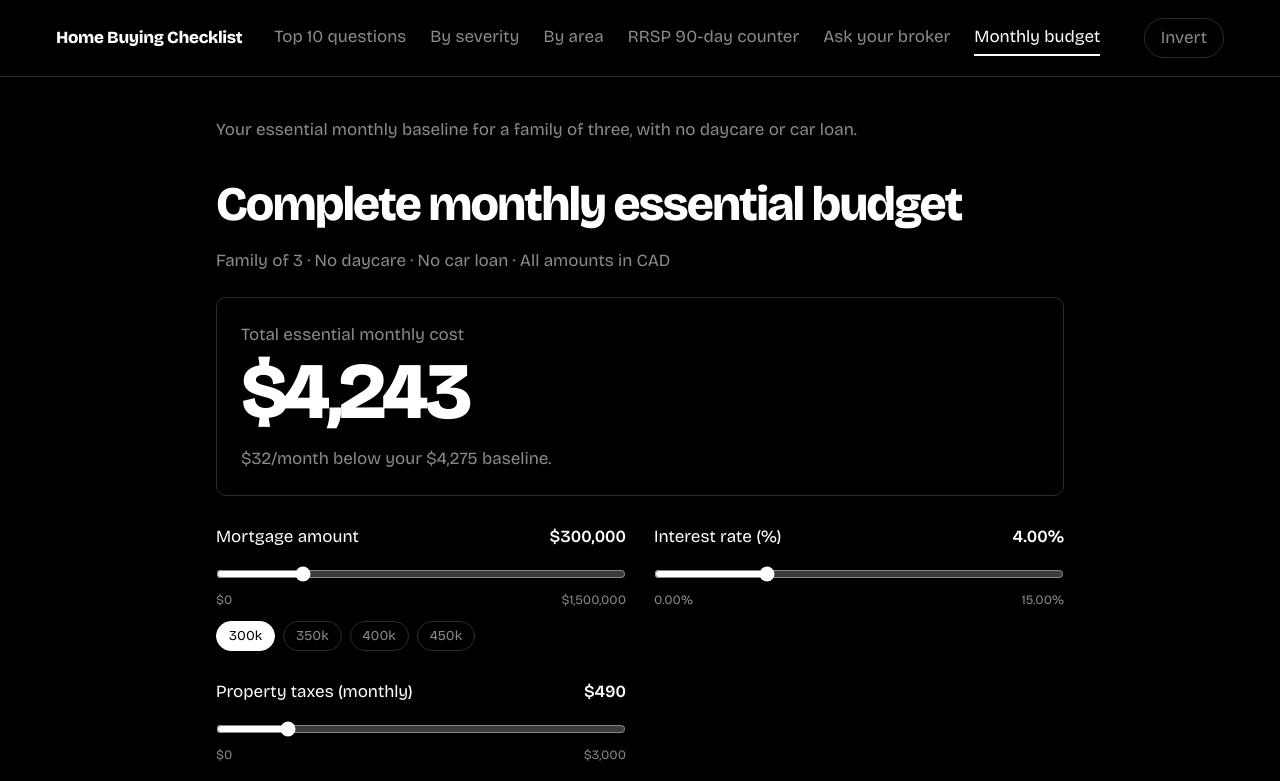
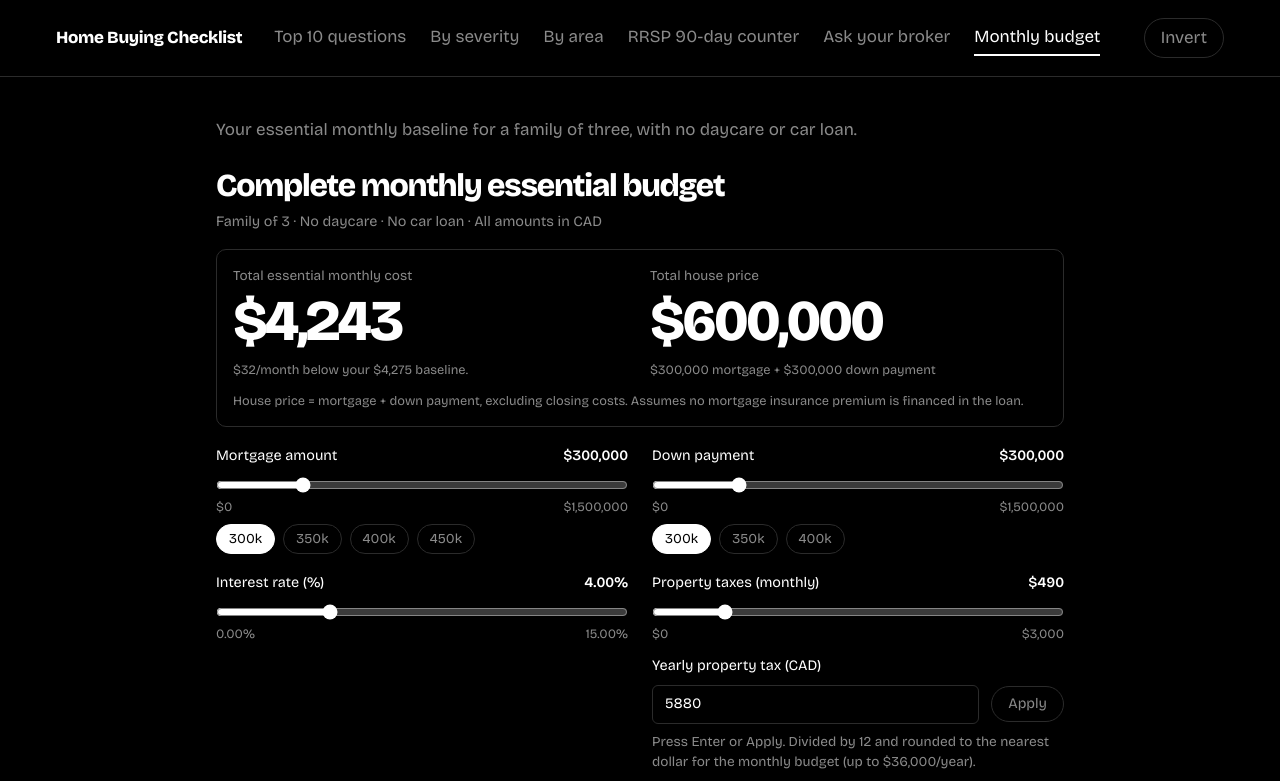
Before and after one commit to omor-faruque/hbcl, a plain HTML site: page index.html in a window 1280 px wide. Both pictures are taken after a click on the tab "Monthly budget". Shown: the top 781 px of the page. Drawn offline with nearby package versions, Linux system fonts and the light colour scheme.

Commit message:
Refactor budget controls and update styles

```diff
--- a/index.html
+++ b/index.html
@@ -158,18 +158,20 @@ a.pill:hover{background:var(--fg);color:var(--bg)}
 .rr-question{border-left:3px solid var(--fg);padding:4px 0 4px 14px;margin:16px 0 0}
 .rr-question b{display:block;font-weight:600}
 .rr-question p{margin:4px 0 0;color:var(--mid);font-size:.95rem}
-.budget-heading{font-size:clamp(2rem,5vw,3rem);line-height:1.1;letter-spacing:-.04em;margin:28px 0 12px}
-.budget-summary{border:1px solid var(--line);border-radius:10px;padding:24px;margin:24px 0}
-.budget-total{display:block;font-size:clamp(3rem,10vw,5rem);font-weight:800;letter-spacing:-.05em;line-height:1.1;font-variant-numeric:tabular-nums}
-.budget-summary p{margin:10px 0 0;color:var(--mid)}
-.budget-controls{display:grid;grid-template-columns:repeat(2,minmax(0,1fr));gap:28px;margin:28px 0}
+.budget-heading{font-size:clamp(1.5rem,4vw,2rem);line-height:1.1;letter-spacing:-.04em;margin:18px 0 8px}
+.budget-subtitle{margin:0;font-size:.9rem}
+.budget-summary{display:grid;grid-template-columns:repeat(2,minmax(0,1fr));gap:12px 20px;border:1px solid var(--line);border-radius:10px;padding:16px;margin:16px 0;font-size:.85rem}
+.budget-total{display:block;font-size:clamp(1.9rem,4.5vw,4.2rem);font-weight:800;letter-spacing:-.05em;line-height:1.1;font-variant-numeric:tabular-nums;margin-top:4px}
+.budget-summary p{margin:6px 0 0;color:var(--mid);font-size:.8rem}
+.budget-summary .budget-price-note{grid-column:1/-1;margin:0}
+.budget-controls{display:grid;grid-template-columns:repeat(2,minmax(0,1fr));gap:18px 24px;margin:18px 0;font-size:.9rem}
 .budget-controls label{display:flex;justify-content:space-between;gap:12px;flex-wrap:wrap}
 .budget-controls output{font-weight:600;font-variant-numeric:tabular-nums}
-.budget-controls input{display:block;width:100%;margin:16px 0 8px;accent-color:var(--fg);cursor:pointer}
+.budget-controls input{display:block;width:100%;margin:10px 0 4px;accent-color:var(--fg);cursor:pointer}
 .budget-range{display:flex;justify-content:space-between;font-size:.8rem;color:var(--mid)}
-.budget-presets{display:flex;gap:8px;flex-wrap:wrap;margin-top:12px}
+.budget-presets{display:flex;gap:8px;flex-wrap:wrap;margin-top:8px}
 .budget-presets .rr-toggle{font-size:.85rem;padding:4px 12px}
-.annual-tax{margin-top:20px}
+.annual-tax{margin-top:12px}
 .annual-tax-entry{display:flex;align-items:center;gap:12px;margin:8px 0}
 .annual-tax-entry input{min-width:0;margin:0;background:var(--bg);border:1px solid var(--line);border-radius:6px;padding:8px 12px;cursor:text}
 .annual-tax p{margin:8px 0 0;color:var(--mid);font-size:.85rem}
@@ -381,7 +383,8 @@ function mortgagePayment(amount,rate){
   return monthly===0?amount/300:amount*monthly/-Math.expm1(-300*Math.log1p(monthly));
 }
 const BUDGET_CONTROLS = [
-  {key:'amount',id:'mortgage-amount',label:'Mortgage amount',max:1500000,step:1,value:300000},
+  {key:'amount',id:'mortgage-amount',label:'Mortgage amount',max:1500000,step:1,value:300000,presets:[300000,350000,400000,450000]},
+  {key:'downPayment',id:'down-payment',label:'Down payment',max:1500000,step:1,value:300000,presets:[300000,350000,400000]},
   {key:'rate',id:'mortgage-rate',label:'Interest rate (%)',max:15,step:0.01,value:4},
   {key:'tax',id:'property-tax',label:'Property taxes (monthly)',max:3000,step:1,value:490}
 ];
@@ -389,11 +392,19 @@ function budgetHTML(){
   const saved=store.get('hbc2.budget',{});
   return `<section aria-labelledby="budget-title">
     <h1 id="budget-title" class="budget-heading">Complete monthly essential budget</h1>
-    <p class="muted">Family of 3 &middot; No daycare &middot; No car loan &middot; All amounts in CAD</p>
+    <p class="muted budget-subtitle">Family of 3 &middot; No daycare &middot; No car loan &middot; All amounts in CAD</p>
     <div class="budget-summary" aria-live="polite" aria-atomic="true">
-      <span class="muted">Total essential monthly cost</span>
-      <strong id="budget-total" class="budget-total"></strong>
-      <p id="budget-comparison"></p>
+      <div>
+        <span class="muted">Total essential monthly cost</span>
+        <strong id="budget-total" class="budget-total"></strong>
+        <p id="budget-comparison"></p>
+      </div>
+      <div>
+        <span class="muted">Total house price</span>
+        <strong id="house-price" class="budget-total"></strong>
+        <p id="house-price-breakdown"></p>
+      </div>
+      <p class="budget-price-note">House price = mortgage + down payment, excluding closing costs. Assumes no mortgage insurance premium is financed in the loan.</p>
     </div>
     <div class="budget-controls">
       ${BUDGET_CONTROLS.map(control=>{
@@ -403,7 +414,7 @@ function budgetHTML(){
         return `<div><label for="${id}">${label} <output id="${id}-value" for="${id}"></output></label>
           <input id="${id}" type="range" min="0" max="${max}" step="${step}" value="${value}" data-budget="${key}" aria-label="${label} slider" aria-describedby="mortgage-assumptions">
           <div class="budget-range"><span>${format(0)}</span><span>${format(max)}</span></div>
-          ${key==='amount'?`<div class="budget-presets" role="group" aria-label="Mortgage amount presets">${[300000,350000,400000,450000].map(amount=>`<button type="button" class="rr-toggle" data-mortgage-preset="${amount}" aria-pressed="${value===amount}">${amount/1000}k</button>`).join('')}</div>`:''}
+          ${control.presets?`<div class="budget-presets" role="group" aria-label="${label} presets">${control.presets.map(amount=>`<button type="button" class="rr-toggle" data-budget-preset="${amount}" data-budget-target="${id}" aria-pressed="${value===amount}">${amount/1000}k</button>`).join('')}</div>`:''}
           ${key==='tax'?`<form id="annual-tax-form" class="annual-tax">
             <label for="annual-tax">Yearly property tax (CAD)</label>
             <div class="annual-tax-entry"><input id="annual-tax" type="number" min="0" max="${max*12}" step="0.01" value="${value*12}" required aria-describedby="annual-tax-help"><button type="submit" class="ghost">Apply</button></div>
@@ -425,13 +436,16 @@ function updateBudget(){
   const amount=Number($('#mortgage-amount').value), rate=Number($('#mortgage-rate').value), tax=Number($('#property-tax').value);
   const payment=Math.round(mortgagePayment(amount,rate));
   const costs=[payment,...BUDGET.map(([label,cost])=>label==='Property Taxes'?tax:cost)], total=costs.reduce((sum,cost)=>sum+cost,0);
-  document.querySelectorAll('[data-mortgage-preset]').forEach(button=>button.setAttribute('aria-pressed',Number(button.dataset.mortgagePreset)===amount?'true':'false'));
+  document.querySelectorAll('[data-budget-preset]').forEach(button=>button.setAttribute('aria-pressed',Number(button.dataset.budgetPreset)===Number($('#'+button.dataset.budgetTarget).value)?'true':'false'));
   BUDGET_CONTROLS.forEach(({key,id})=>{
     const value=Number($('#'+id).value), formatted=key==='rate'?value.toFixed(2)+'%':money(value);
     $('#'+id+'-value').textContent=formatted;
     $('#'+id).setAttribute('aria-valuetext',formatted);
   });
   $('#budget-total').textContent=money(total);
+  const downPayment=Number($('#down-payment').value);
+  $('#house-price').textContent=money(amount+downPayment);
+  $('#house-price-breakdown').textContent=`${money(amount)} mortgage + ${money(downPayment)} down payment`;
   $('#budget-table-total').textContent=money(total);
   const difference=total-4275;
   $('#budget-comparison').textContent=difference===0?'Matches your $4,275 monthly baseline.':`${money(Math.abs(difference))}/month ${difference>0?'above':'below'} your $4,275 baseline.`;
@@ -563,9 +577,9 @@ function progress(){
 $('#tabs').innerHTML=TABS.map(t=>`<button role="tab" data-id="${t.id}">${t.label}</button>`).join('');
 $('#tabs').addEventListener('click',e=>{const b=e.target.closest('button');if(!b)return;tab=b.dataset.id;store.set('hbc2.tab',tab);render();});
 $('#view').addEventListener('click',e=>{
-  const preset=e.target.closest('[data-mortgage-preset]');
+  const preset=e.target.closest('[data-budget-preset]');
   if(preset){
-    $('#mortgage-amount').value=preset.dataset.mortgagePreset;
+    $('#'+preset.dataset.budgetTarget).value=preset.dataset.budgetPreset;
     updateBudget();
     saveBudget();
     return;
```
